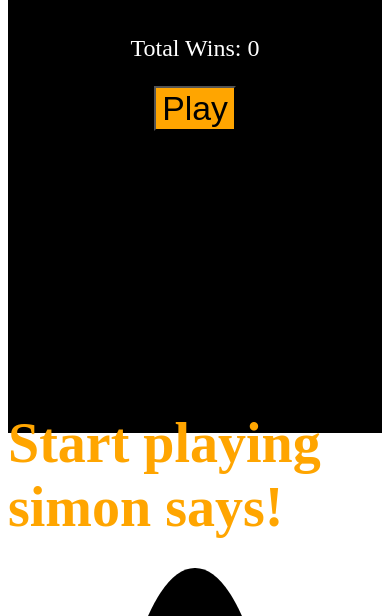
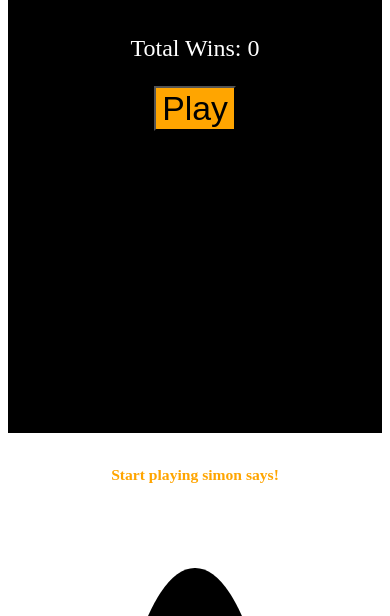
Before and after one commit to carluchocp/simon_dice, a plain HTML site: page index.html in a window 390 px wide. Shown: the part 419-1035 px from the top of the page. Drawn offline with Linux system fonts and the light colour scheme.

Commit message:
arreglado el font size de header responsivo

```diff
--- a/style.css
+++ b/style.css
@@ -4,7 +4,7 @@
     align-items: center;
     color: orange;
     height: 10vh;
-    font-size: 28px;
+    font-size: 2vw;
 }
 .desktop {
     display: flex;
```
